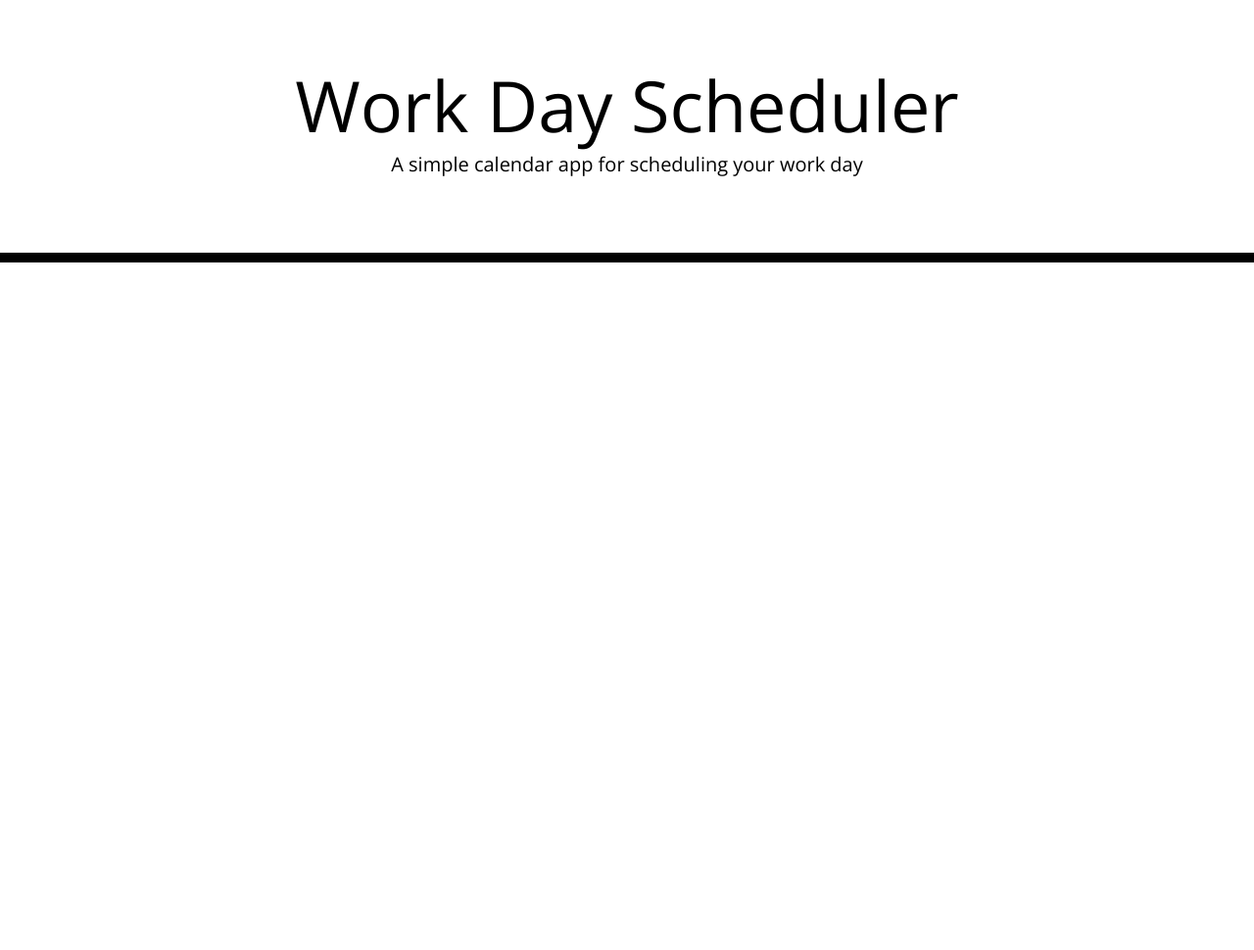
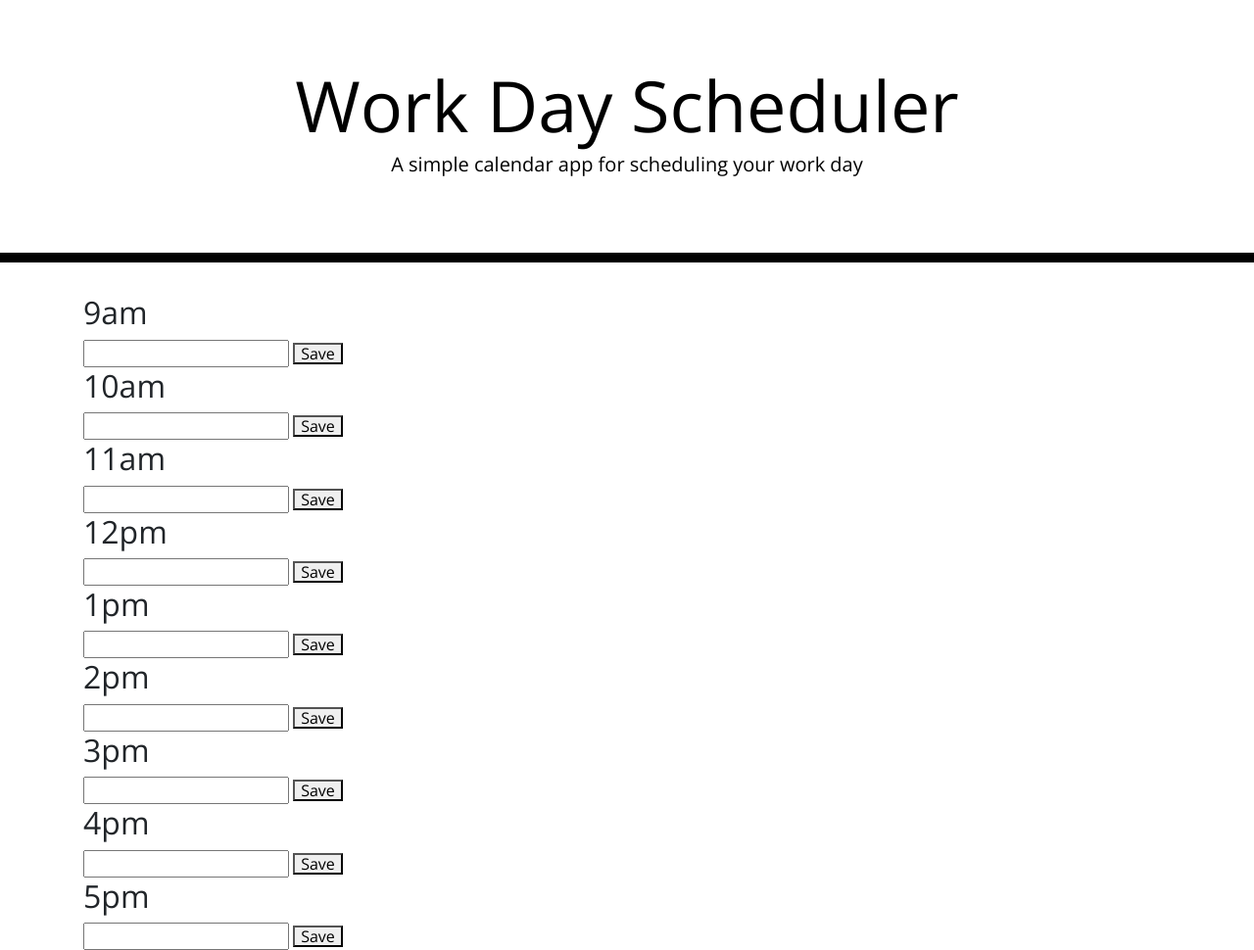
Before and after one commit to Silent0ne/Day-Planner, a plain HTML site: page index.html in a window 1280 px wide. Shown: the whole page at 98% size. Before the commit the page ends 800 px from the top, so only its background shows below. Drawn offline with nearby package versions, Linux system fonts and the light colour scheme.

Commit message:
initial push

```diff
--- a/index.html
+++ b/index.html
@@ -30,9 +30,55 @@
     </header>
     <div class="container">
       <!-- Timeblocks go here -->
+      <div id="9-am">
+        <h2>9am</h2>
+          <input type="text">
+          <button type="button">Save</button>
+      </div>
+      <div id="10-am">
+        <h2>10am</h2>
+          <input type="text">
+          <button type="button">Save</button>
+      </div>
+      <div id="11-am">
+        <h2>11am</h2>
+          <input type="text">
+          <button type="button">Save</button>
+      </div>
+      <div id="12-pm">
+        <h2>12pm</h2>
+          <input type="text">
+          <button type="button">Save</button>
+      </div>
+      <div id="1-pm">
+        <h2>1pm</h2>
+          <input type="text">
+          <button type="button">Save</button>
+      </div>
+      <div id="2-pm">
+        <h2>2pm</h2>
+          <input type="text">
+          <button type="button">Save</button>
+      </div>
+      <div id="3-pm">
+        <h2>3pm</h2>
+          <input type="text">
+          <button type="button">Save</button>
+      </div>
+      <div id="4-pm">
+        <h2>4pm</h2>
+          <input type="text">
+          <button type="button">Save</button>
+      </div>
+      <div id="5-pm">
+        <h2>5pm</h2>
+          <input type="text">
+          <button type="button">Save</button>
+      </div>
     </div>
 
     <script src="https://cdnjs.cloudflare.com/ajax/libs/jquery/3.2.1/jquery.min.js"></script>
     <script src="https://cdnjs.cloudflare.com/ajax/libs/moment.js/2.24.0/moment.min.js"></script>
+    <script src ="scheduler.js"></script>
   </body>
 </html>
--- /dev/null
+++ b/scheduler.js
@@ -0,0 +1,10 @@
+const m = moment();
+console.log(m.toString());
+const currentDay = moment().format('MMMM Do YYYY, h:mm:ss a');
+
+
+
+const eventMoment = moment().format('MMMM Do YYYY, h:mm:ss a');
+console.log(eventMoment)
+
+//let currentDay = moment().format('MMMM Do YYYY, h:mm:ss a');
```
Also changed, not shown: package-lock.json (added).
